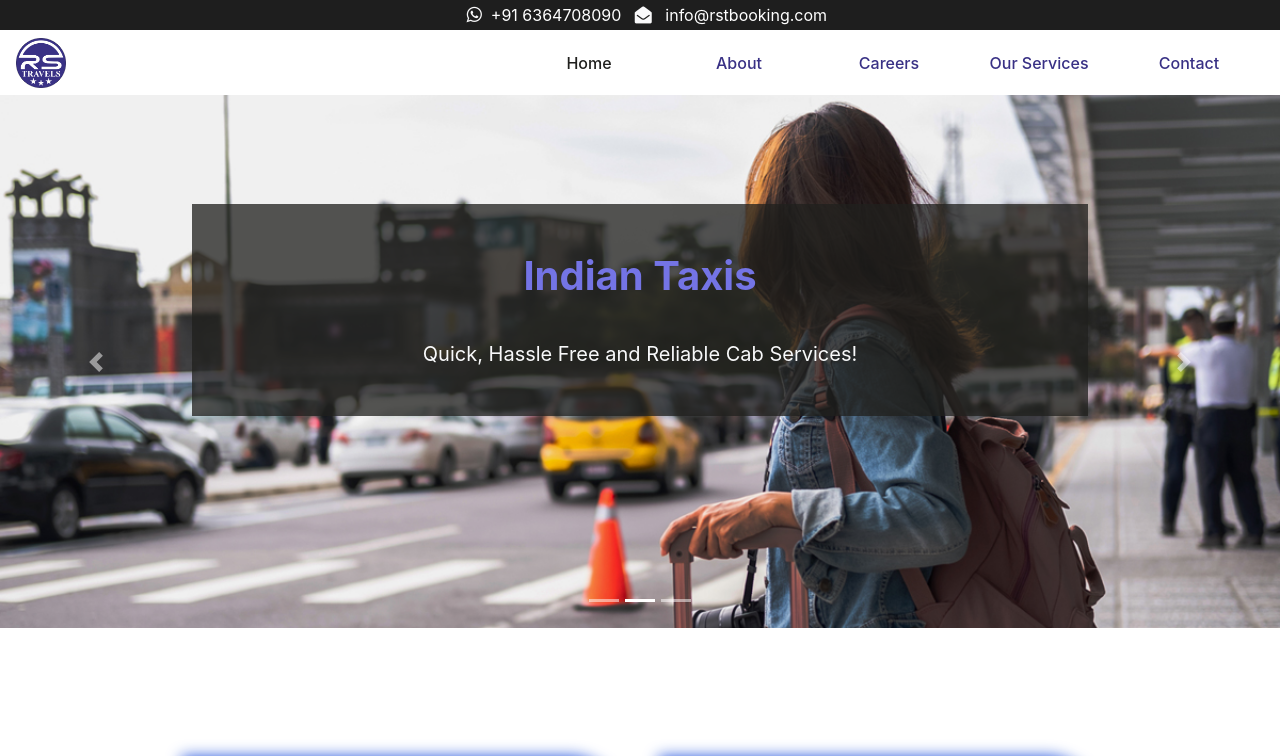
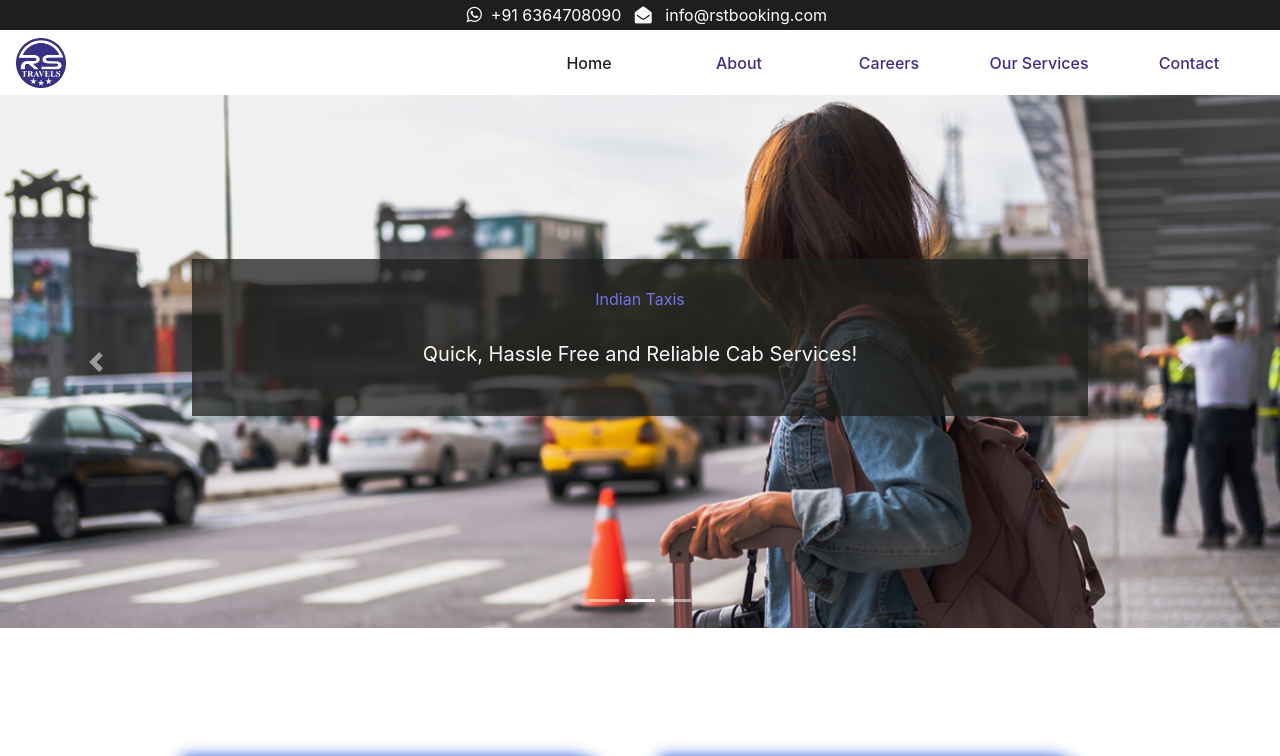
Before and after one commit to saisandeep9/website-old, a React (Create React App) app: page / in a window 1280 px wide. Shown: the top 756 px of the page. Built offline with nearby package versions, Linux system fonts and the light colour scheme; what google-maps-react would draw is missing.

Commit message:
first commit

```diff
--- a/public/index.html
+++ b/public/index.html
@@ -8,7 +8,7 @@
     <meta name="viewport" content="width=device-width, initial-scale=1" />
     <meta name="theme-color" content="#000000" />
 
-    <meta
+    <!-- <meta
       id="meta-description"
       name="description"
       content="Transportation & Agency Template is a simple Smooth transportation and Agency Based Template"
@@ -16,7 +16,8 @@
     <meta
       name="keywords"
       content="Portfolio, Agency, Onepage, Html, Business, Blog, Parallax"
-    />
+    /> -->
+
     <link rel="apple-touch-icon" href="%PUBLIC_URL%/logo192.png" />
     <!--
       manifest.json provides metadata used when your web app is installed on a
@@ -32,7 +33,7 @@
       work correctly both with client-side routing and a non-root public URL.
       Learn how to configure a non-root public URL by running `npm run build`.
     -->
-    <title>RST Booking Private Limited</title>
+    <!-- <title>RST Booking Private Limited</title> -->
   </head>
   <body>
     <noscript>You need to enable JavaScript to run this app.</noscript>
--- a/src/components/common/careersModal.jsx
+++ b/src/components/common/careersModal.jsx
@@ -34,7 +34,7 @@ class CareersModal extends Component {
 
             <ul>
               {props.data.skills.map((s) => (
-                <li>{s}</li>
+                <li key={s}>{s}</li>
               ))}
             </ul>
             <p>
--- a/src/components/common/form.jsx
+++ b/src/components/common/form.jsx
@@ -123,7 +123,7 @@ class Form extends Component {
             />
           </label>
           <label className=" col-12 mt-4">
-            <i class="fa fa-commenting" aria-hidden="true"></i>
+            <i className="fa fa-commenting" aria-hidden="true"></i>
             &nbsp;&nbsp; Message
             <textarea
               type="textarea"
--- a/src/components/navBar/navBar3.jsx
+++ b/src/components/navBar/navBar3.jsx
@@ -57,7 +57,7 @@ class NavBar2 extends Component {
     return (
       <div className=" fixed-top  ">
         <NavBar1 />
-        {console.log(this.state.className)}
+        {/* {console.log(this.state.className)} */}
         <Navbar
           expand="md"
           // className="navbar nav-bar2 nav-bar2-nor "
--- a/src/components/pages/about.jsx
+++ b/src/components/pages/about.jsx
@@ -8,14 +8,25 @@ const About = () => {
     title: "About",
     subText: "Let Us Inspire You With Our Story! ",
   };
-  const style = {};
 
+  const header = [
+    {
+      name: "keywords",
+      content:
+        "My taxi cab, indian taxi, Onepage, Html, Business, Blog, Parallax",
+    },
+  ];
+
+  console.log(header.map((h) => h.name));
   return (
     <div className="wrapper">
       <Helmet>
-        <meta charSet="utf-8" />
-        <title>About</title>
-        <meta name="descrition" content="this is about page" />
+        <meta name="description" content="about" />
+        <meta
+          name={header.name}
+          content="My taxi cab, indian taxi, Onepage, Html, Business, Blog, Parallax"
+        />
+        <title>about</title>
       </Helmet>
       {/* <MetaTags>
         <title>Page 1</title>
--- a/src/components/pages/carSlider.jsx
+++ b/src/components/pages/carSlider.jsx
@@ -50,7 +50,7 @@ function PrevArrow(props) {
       onClick={onClick}
     >
       {" "}
-      <i class="fa fa-angle-left"></i>
+      <i className="fa fa-angle-left"></i>
     </div>
   );
 }
--- a/src/components/pages/contactUs.jsx
+++ b/src/components/pages/contactUs.jsx
@@ -46,7 +46,7 @@ const ContactUs = () => {
 
           <ul style={{ listStyle: "none" }}>
             <li style={style}>
-              <i class="fa fa-map-marker" aria-hidden="true"></i>&nbsp;
+              <i className="fa fa-map-marker" aria-hidden="true"></i>&nbsp;
               &nbsp;&nbsp;
               <a
                 style={{ color: "#393185" }}
@@ -59,14 +59,15 @@ const ContactUs = () => {
             </li>
 
             <li style={style}>
-              <i class="fa fa-phone" aria-hidden="true"></i> &nbsp;&nbsp;&nbsp;
+              <i className="fa fa-phone" aria-hidden="true"></i>{" "}
+              &nbsp;&nbsp;&nbsp;
               <a style={{ color: "#393185" }} href="tel:+916364722299">
                 +916364722299
               </a>
             </li>
             <li style={style}>
               <i
-                class="fa fa-mobile"
+                className="fa fa-mobile"
                 aria-hidden="true"
                 style={{ fontSize: "25px" }}
               ></i>
@@ -76,7 +77,7 @@ const ContactUs = () => {
               </a>
             </li>
             <li style={style}>
-              <i class="fa fa-envelope" aria-hidden="true"></i>
+              <i className="fa fa-envelope" aria-hidden="true"></i>
               &nbsp;&nbsp;&nbsp;&nbsp;
               <a style={{ color: "#393185" }} href="mailto:info@rstbooking.com">
                 info@rstbooking.com
@@ -150,6 +151,7 @@ const ContactUs = () => {
             <h3>Location</h3>
             <div className="title-line-contact" />
             <iframe
+              title="map"
               src="https://www.google.com/maps/embed?pb=!1m18!1m12!1m3!1d107738.57830893247!2d77.55706675685148!3d12.851232445283456!2m3!1f0!2f0!3f0!3m2!1i1024!2i768!4f13.1!3m3!1m2!1s0x3bae15140c5b609b%3A0xba1ad6dd5991e031!2sRST%20Booking%20Private%20Limited%20(RS%20Travels%20Bangalore)!5e0!3m2!1sen!2sin!4v1599824056337!5m2!1sen!2sin"
               style={{
                 width: "100%",
--- a/src/components/pages/covepage2.jsx
+++ b/src/components/pages/covepage2.jsx
@@ -3,10 +3,43 @@ import { Carousel } from "react-bootstrap";
 import "./coverpage.css";
 
 const CoverPage2 = () => {
+  const items = [
+    {
+      img: "images/rstbooking.jpg",
+      lable: "RST Booking",
+      subLable: "Your Trusted Taxi Partner",
+    },
+    {
+      img: "images/indiantaxis.jpg",
+      lable: "Indian Taxis",
+      subLable: "Quick, Hassle Free and Reliable Cab Services!",
+    },
+    {
+      img: "images/mytaxicab.jpg",
+      lable: "My Taxi Cab",
+      subLable: "Drive With Us and Earn Higher!",
+    },
+  ];
+
   return (
     <div className="coverPage">
       <Carousel>
-        <Carousel.Item>
+        {items.map((i) => (
+          <Carousel.Item key={i.lable}>
+            <img
+              className=" d-block "
+              style={{ width: "100%", height: "90%" }}
+              src={i.img}
+              alt={i.lable}
+            />
+
+            <Carousel.Caption className="caption">
+              <label htmlFor="name">{i.lable}</label>
+              <p className="text-light">{i.subLable}</p>
+            </Carousel.Caption>
+          </Carousel.Item>
+        ))}
+        {/* <Carousel.Item>
           <img
             className=" d-block "
             style={{ width: "100%", height: "90%" }}
@@ -46,7 +79,7 @@ const CoverPage2 = () => {
             <lable>My Taxi Cab</lable>
             <p className="text-light">Drive With Us and Earn Higher!</p>
           </Carousel.Caption>
-        </Carousel.Item>
+        </Carousel.Item> */}
       </Carousel>
     </div>
   );
--- a/src/components/pages/footer2.jsx
+++ b/src/components/pages/footer2.jsx
@@ -64,7 +64,7 @@ const Footer = () => {
           ></div>
           <div className="title-line-footer d-block d-sm-none "></div>
 
-          <h3 className>
+          <h3>
             <div className="row  justify-content-md-center">
               <div className="col-2">
                 <a target="_blank" href="http://localhost:3000/">
--- a/src/components/pages/testimonials.jsx
+++ b/src/components/pages/testimonials.jsx
@@ -5,18 +5,13 @@ import "./testimonials.css";
 import testimonials from "../../data/testimonials";
 
 const Testimonials = () => {
-  console.log(
-    "testimonials",
-    testimonials.testimonials.map((t) => t.text)
-  );
-
   const testimonials_data = testimonials.testimonials;
 
   return (
     <div className="testimonials" style={{ minHeight: "540px " }}>
       <Carousel>
         {testimonials_data.map((t) => (
-          <Carousel.Item>
+          <Carousel.Item key={t.name}>
             <div className="item">
               <div className=" text-center container-items   ">
                 <h3 className="mt-2 mb-3 text-light text-center">
@@ -27,8 +22,7 @@ const Testimonials = () => {
                 <p className="text-light text-center text">
                   <i className="qt-open">“</i>
                   {t.text}
-
-                  <span className="qt-close ">”</span>
+                  <i className="qt-close ">”</i>
                 </p>
 
                 <div
```
